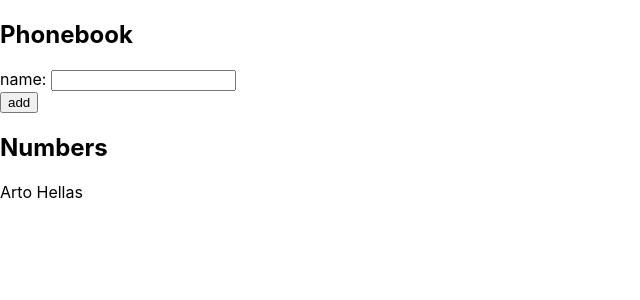
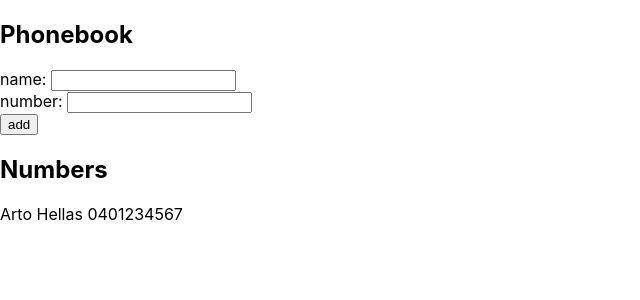
Before and after one commit to LtCoinCidenCe/FullStackReact, a React (Create React App) app in the folder Part2/exercises/phonebook/: page / in a window 1280 px wide. Shown: the top 300 px of the page, without its empty margins (0-640 px from the left). Built offline with nearby package versions, Linux system fonts and the light colour scheme.

Commit message:
exercise 2.8

```diff
--- a/Part2/exercises/phonebook/src/App.js
+++ b/Part2/exercises/phonebook/src/App.js
@@ -3,13 +3,19 @@ import React, { useState } from 'react'
 const App = () =>
 {
   const [persons, setPersons] = useState([
-    { name: 'Arto Hellas' }
+    { name: 'Arto Hellas', number: '0401234567' }
   ])
-  const [newName, setNewName] = useState('')
+  const [newName, setNewName] = useState('');
+  const [newNumber,setNewNumber] = useState('');
 
   const nameChange = (event) =>
   {
     setNewName(event.target.value);
+  };
+
+  const numberChange = (event) =>
+  {
+    setNewNumber(event.target.value);
   };
 
   const formSubmit = (event) =>
@@ -20,10 +26,12 @@ const App = () =>
     if (index === -1)
     {
       const newPerson = {
-        name: newName
+        name: newName,
+        number: newNumber
       };
       setPersons(persons.concat(newPerson));
       setNewName('');
+      setNewNumber('');
     }
     else
     {
@@ -35,16 +43,13 @@ const App = () =>
     <div>
       <h2>Phonebook</h2>
       <form onSubmit={formSubmit}>
-        <div>
-          name: <input value={newName} onChange={nameChange} />
-        </div>
-        <div>
-          <button type="submit">add</button>
-        </div>
+        <div>name: <input value={newName} onChange={nameChange} /></div>
+        <div>number: <input value={newNumber} onChange={numberChange}/></div>
+        <div><button type="submit">add</button></div>
       </form>
       <h2>Numbers</h2>
       <div>
-        {persons.map(psn => <div key={psn.name}>{psn.name}</div>)}
+        {persons.map(psn => <div key={psn.name}>{psn.name} {psn.number}</div>)}
       </div>
     </div>
   )
```
